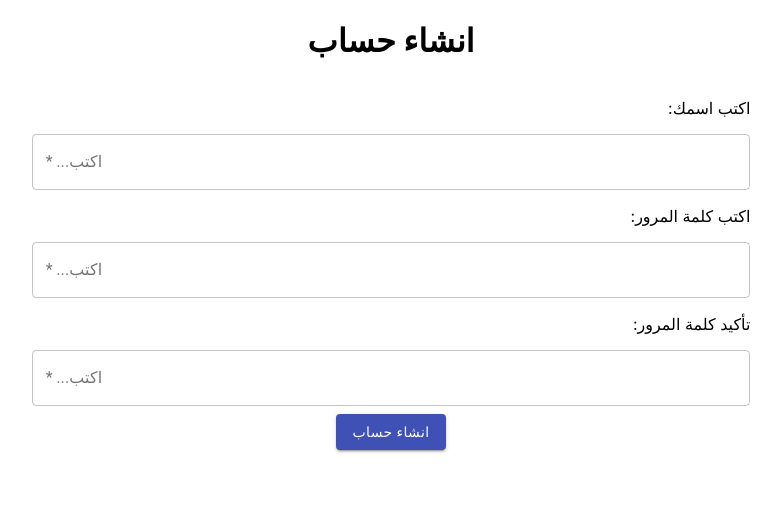
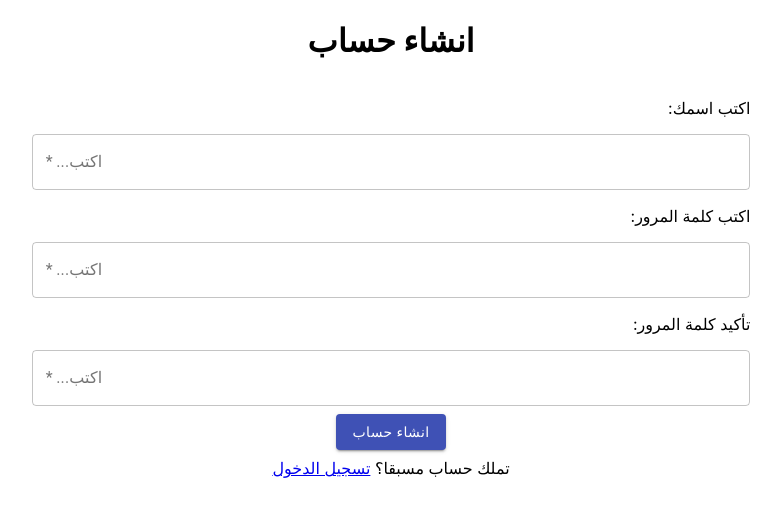
Before and after one commit to murtaja1/todo, a React (Create React App) app: page /register in a window 1280 px wide. Shown: the top 516 px of the page, without its empty margins (249-1030 px from the left). Built offline with nearby package versions, Linux system fonts and the light colour scheme; what jss-rtl would draw is missing.

Commit message:
Feat: let the user login if he has an account or register if not via links

```diff
--- a/src/components/Auth/LoginForm.jsx
+++ b/src/components/Auth/LoginForm.jsx
@@ -1,5 +1,6 @@
 import React from "react"
 import { Button, TextField, Grid, Container, Box } from "@material-ui/core"
+import { Link } from "react-router-dom"
 function LoginForm({ handleInput, handleSubmit, values }) {
 	const { username, password } = values
 	return (
@@ -38,6 +39,9 @@ function LoginForm({ handleInput, handleSubmit, values }) {
 								تسجيل الدخول
 							</Button>
 						</Box>
+						<Box mt={1}>
+							لا تملك حساب؟ <Link to="/register">انشاء حساب</Link>
+						</Box>
 					</Grid>
 				</Grid>
 			</form>
--- a/src/components/Auth/RegisterForm.jsx
+++ b/src/components/Auth/RegisterForm.jsx
@@ -1,5 +1,7 @@
 import React from "react"
 import { Button, TextField, Grid, Container, Box } from "@material-ui/core"
+import { Link } from "react-router-dom"
+
 function RegisterForm({ handleInput, handleSubmit, values }) {
 	const { username, password1, password2 } = values
 	return (
@@ -51,6 +53,9 @@ function RegisterForm({ handleInput, handleSubmit, values }) {
 								انشاء حساب
 							</Button>
 						</Box>
+						<Box mt={1}>
+							تملك حساب مسبقا؟ <Link to="/login">تسجيل الدخول</Link>
+						</Box>
 					</Grid>
 				</Grid>
 			</form>
--- a/src/containers/Todo/AddTodoFunc.jsx
+++ b/src/containers/Todo/AddTodoFunc.jsx
@@ -44,8 +44,6 @@ function AddTodoFunc() {
 			if (promise.status === 400) {
 				alert("اسم المستخدم او كلمة المرور غير صحيحة!")
 			} else {
-				const res = await promise.json()
-				console.log(res)
 				setTodo({
 					title: "",
 					body: "",
```
